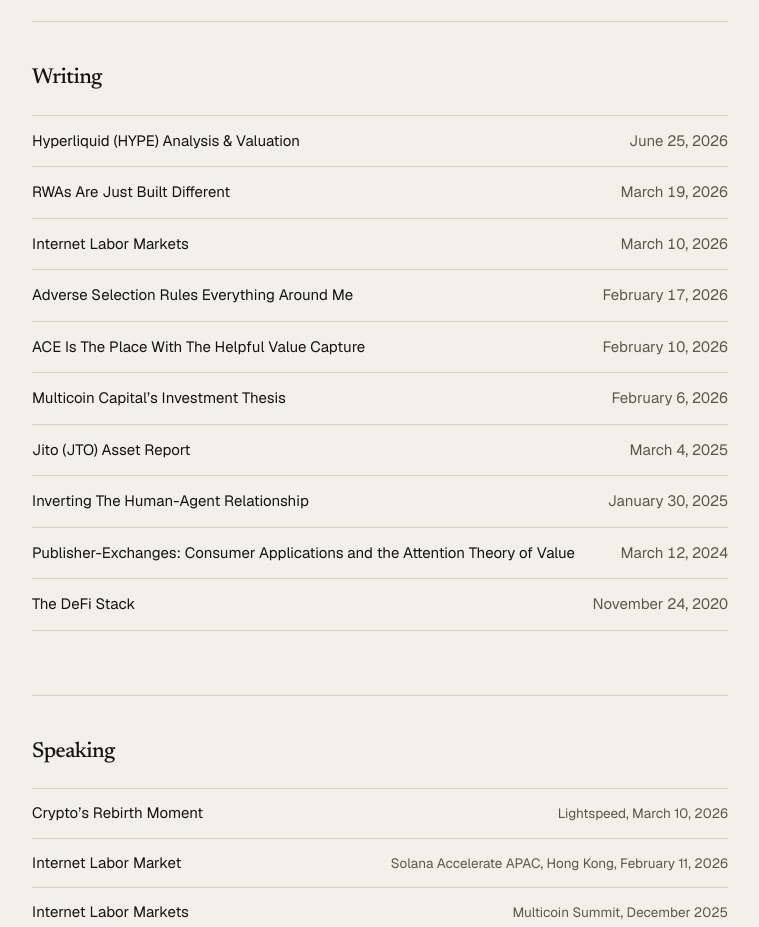
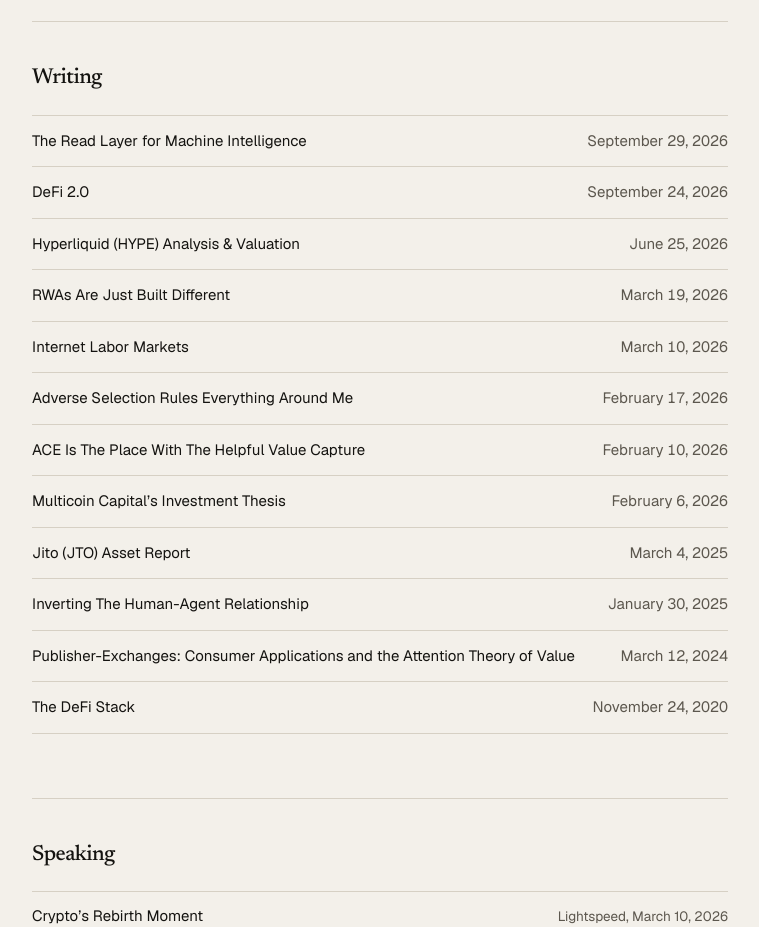
Before and after one commit to johnrobertreed/shayon-sengupta, a Next.js app: page / in a window 1280 px wide. Shown: the part 1660-2587 px from the top of the page, without its empty margins (260-1019 px from the left). Built offline with nearby package versions, Linux system fonts and the light colour scheme.

Commit message:
Add two new writing items: The Read Layer for Machine Intelligence and DeFi 2.0
Co-authored-by: John Robert Reed <johnrobertreed@users.noreply.github.com>

```diff
--- a/app/new/page.tsx
+++ b/app/new/page.tsx
@@ -1,6 +1,16 @@
 import { SiteChrome } from "../site-chrome";
 
 const writing = [
+  {
+    title: "The Read Layer for Machine Intelligence",
+    date: "September 29, 2026",
+    href: "https://multicoin.capital/2026/09/29/the-read-layer-for-machine-intelligence/",
+  },
+  {
+    title: "DeFi 2.0",
+    date: "September 24, 2026",
+    href: "https://multicoin.capital/2026/09/24/defi-2-0/",
+  },
   {
     title: "Hyperliquid (HYPE) Analysis & Valuation",
     date: "June 25, 2026",
--- a/app/page.tsx
+++ b/app/page.tsx
@@ -34,6 +34,16 @@ const investments = [
 ];
 
 const writing = [
+  {
+    title: "The Read Layer for Machine Intelligence",
+    date: "September 29, 2026",
+    href: "https://multicoin.capital/2026/09/29/the-read-layer-for-machine-intelligence/",
+  },
+  {
+    title: "DeFi 2.0",
+    date: "September 24, 2026",
+    href: "https://multicoin.capital/2026/09/24/defi-2-0/",
+  },
   {
     title: "Hyperliquid (HYPE) Analysis & Valuation",
     date: "June 25, 2026",
--- /dev/null
+++ b/public/about.md
@@ -0,0 +1,7 @@
+# About Shayon Sengupta
+
+## Writing
+
+- [The Read Layer for Machine Intelligence](https://multicoin.capital/2026/09/29/the-read-layer-for-machine-intelligence/) — September 29, 2026
+- [DeFi 2.0](https://multicoin.capital/2026/09/24/defi-2-0/) — September 24, 2026
+- [Hyperliquid (HYPE) Analysis & Valuation](https://multicoin.capital/2026/06/25/hyperliquid-hype-analysis-and-valuation/) — June 25, 2026
```
